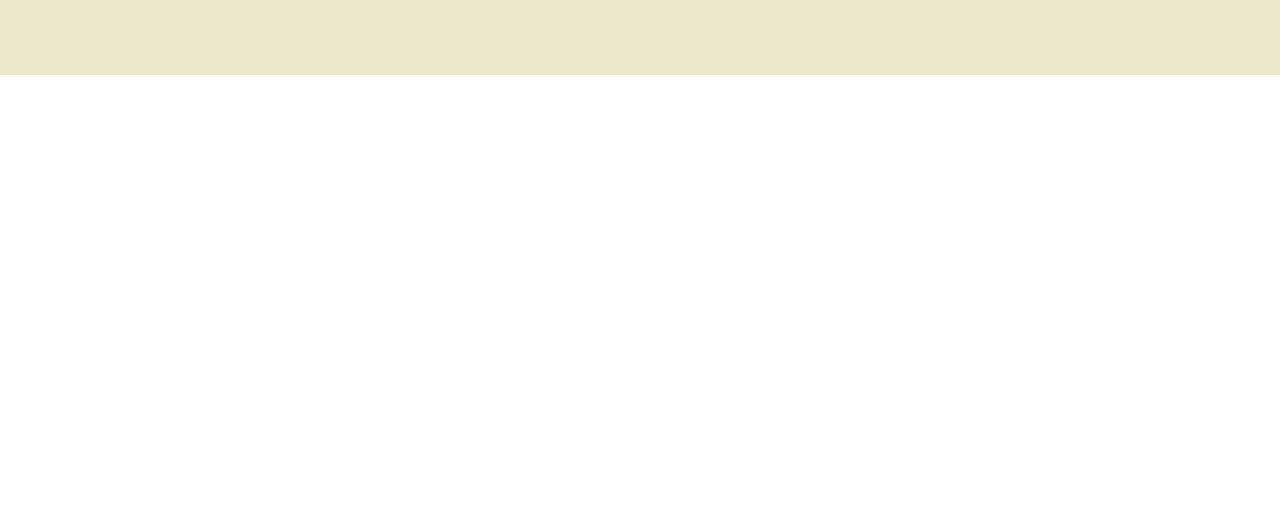
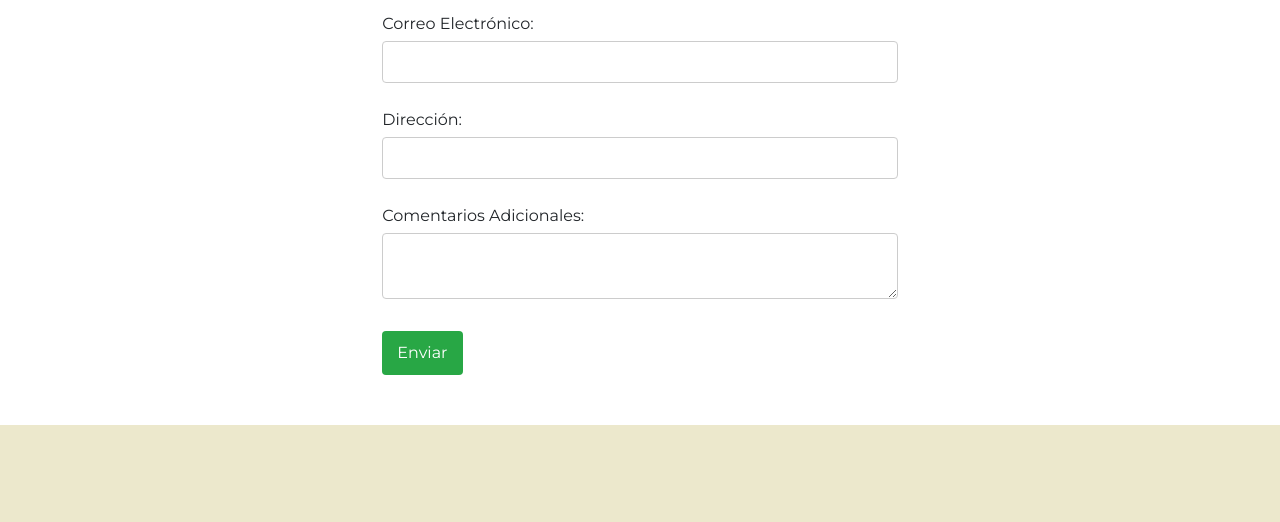
Before and after one commit to earayaa33/C1TLP, a plain HTML site: page formulario.html in a window 1280 px wide. Shown: the part 734-1256 px from the top of the page. Before the commit the page ends 809 px from the top, so only its background shows below. Drawn offline with nearby package versions, Linux system fonts and the light colour scheme; a script that the page names is missing; a web font is replaced by a local one.

Commit message:
css ver3

```diff
--- a/css/estilos.css
+++ b/css/estilos.css
@@ -343,3 +343,37 @@ html, body{
     }
 
 }
+
+#containerForm{
+
+    padding-top: 200px;
+
+
+}
+
+.form-group {
+    margin-bottom: 15px;
+  }
+  label {
+    display: block;
+    margin-bottom: 5px;
+  }
+  select, input, textarea {
+    width: 100%;
+    padding: 8px;
+    margin-bottom: 10px;
+    border: 1px solid #ccc;
+    border-radius: 4px;
+  }
+  button {
+    padding: 10px 15px;
+    margin-bottom: 50px;
+    background-color: #28a745;
+    color: white;
+    border: none;
+    border-radius: 4px;
+    cursor: pointer;
+  }
+  button:hover {
+    background-color: #218838;
+  }
```
